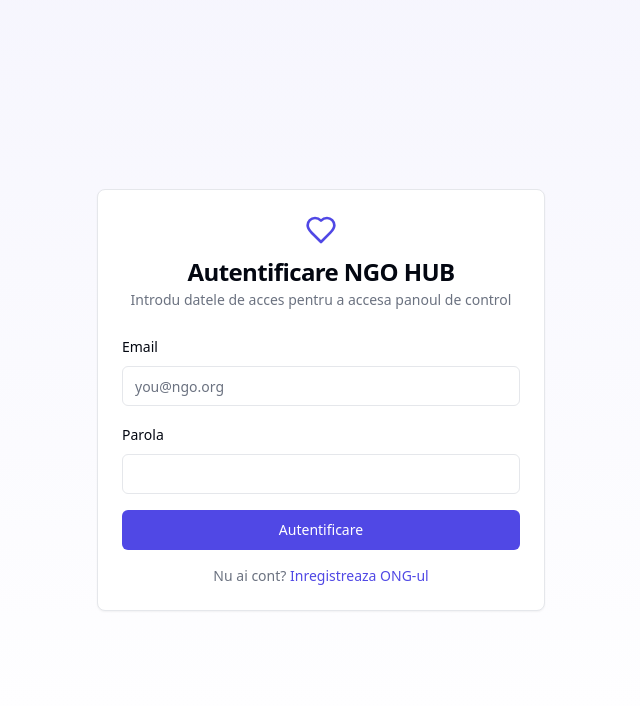
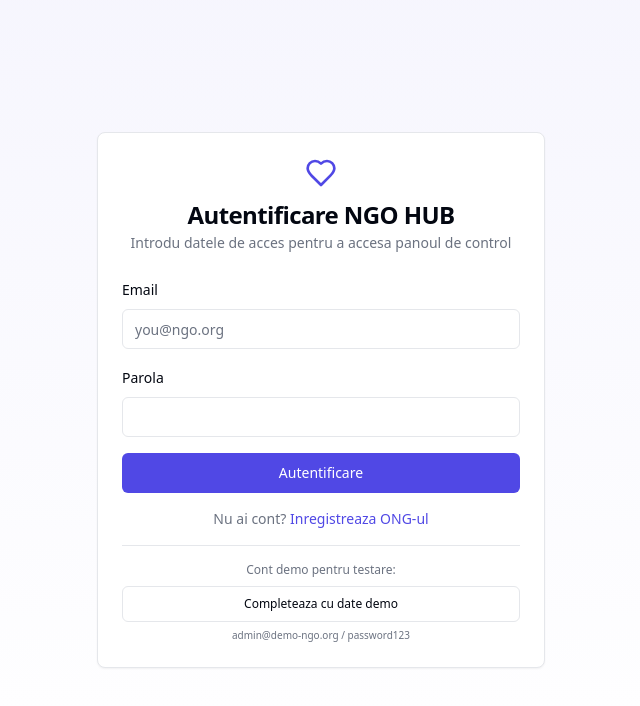
Before and after one commit to imperialmediaweb-bit/ong, a Next.js app: page /login in a window 1280 px wide. Shown: the top 706 px of the page, without its empty margins (319-959 px from the left). Built offline with nearby package versions, Linux system fonts and the light colour scheme.

Commit message:
Add demo credentials button on login page
Shows demo email/password and a one-click fill button so users
don't have to look up credentials each time.

https://claude.ai/code/session_01FuCW99pTdvPVXvtWz8VXaG

```diff
--- a/src/app/login/page.tsx
+++ b/src/app/login/page.tsx
@@ -93,6 +93,26 @@ export default function LoginPage() {
               </Link>
             </p>
           </form>
+
+          {/* Demo credentials */}
+          <div className="mt-4 pt-4 border-t">
+            <p className="text-xs text-muted-foreground text-center mb-2">Cont demo pentru testare:</p>
+            <Button
+              type="button"
+              variant="outline"
+              size="sm"
+              className="w-full text-xs"
+              onClick={() => {
+                setEmail("admin@demo-ngo.org");
+                setPassword("password123");
+              }}
+            >
+              Completeaza cu date demo
+            </Button>
+            <p className="text-[10px] text-muted-foreground text-center mt-1.5">
+              admin@demo-ngo.org / password123
+            </p>
+          </div>
         </CardContent>
       </Card>
     </div>
```
